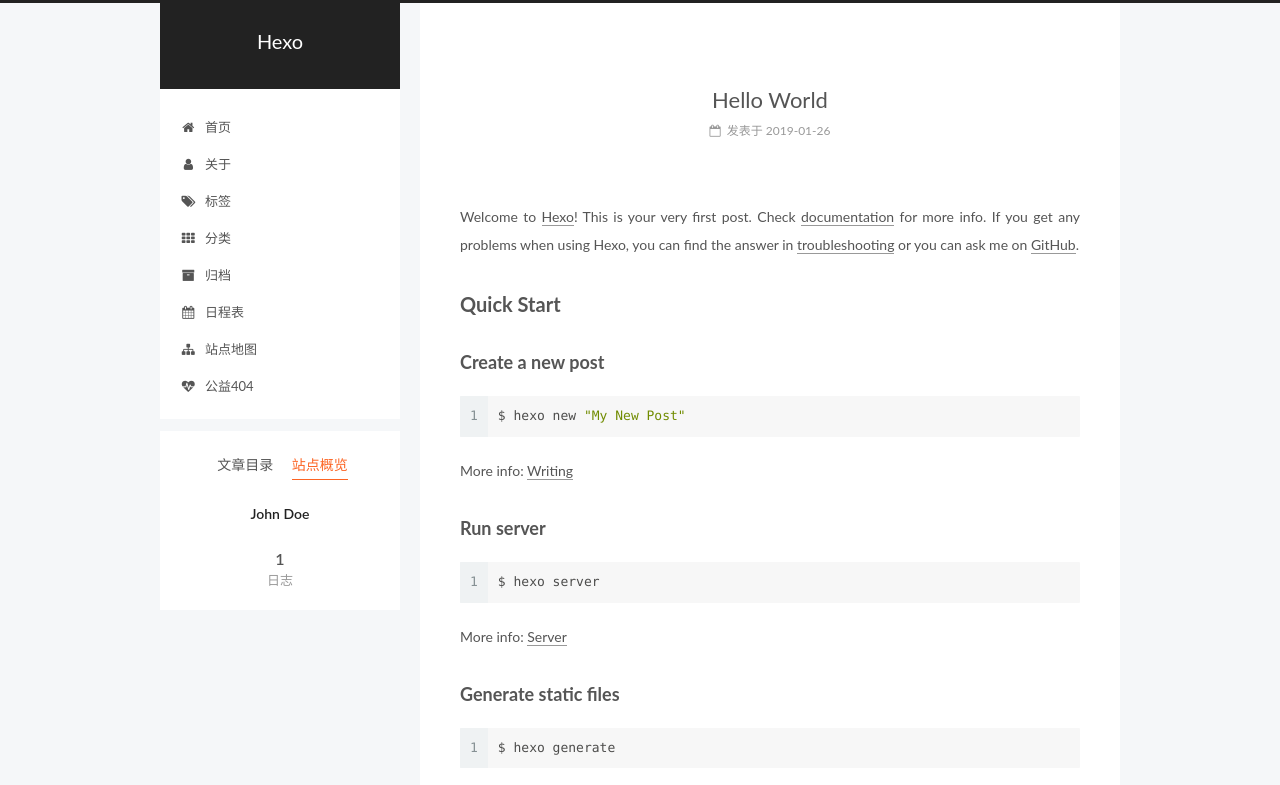
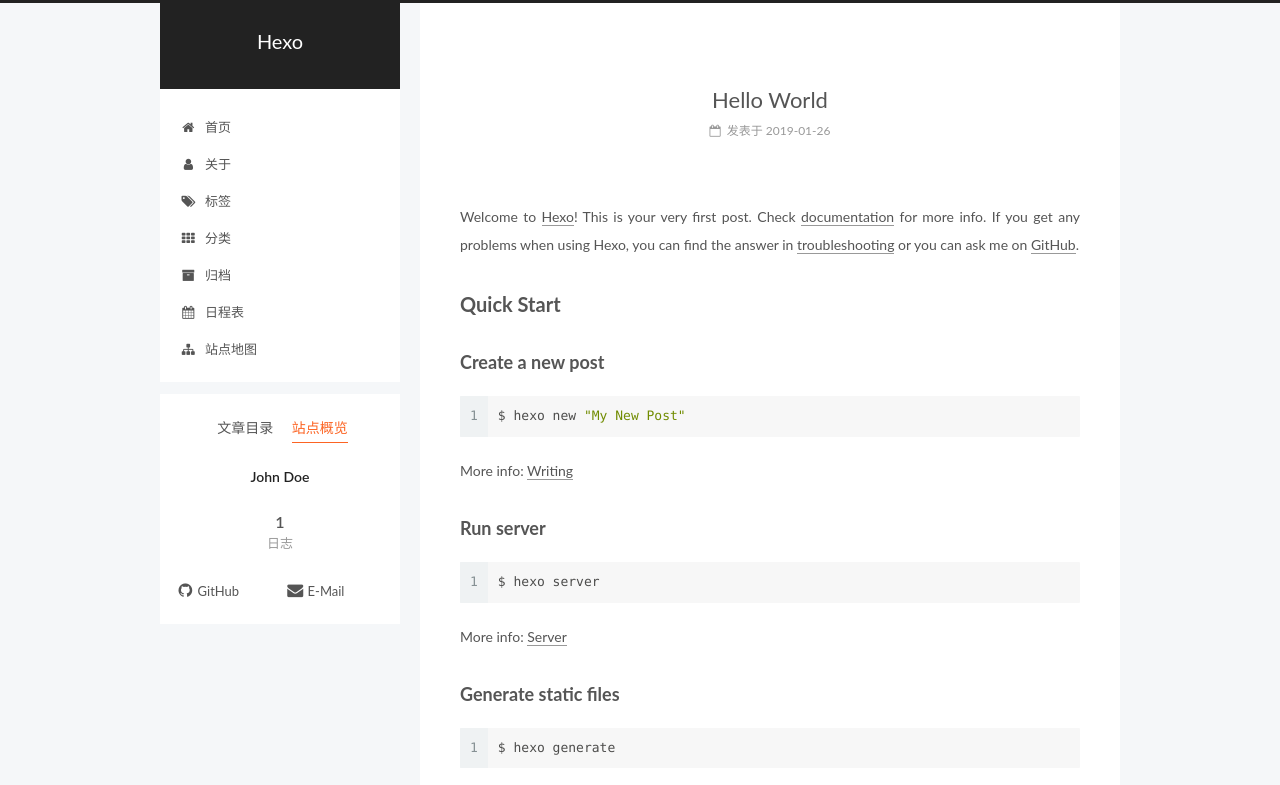
Before and after one commit to 530154436/530154436.github.io, a plain HTML site: page 2019/01/26/hello-world/index.html in a window 1280 px wide. Both pictures are taken after a click on the item "站点概览". Shown: the top 785 px of the page. Drawn offline with Linux system fonts and the light colour scheme.

Commit message:
Site updated: 2019-01-26 19:22:45

```diff
--- a/2019/01/26/hello-world/index.html
+++ b/2019/01/26/hello-world/index.html
@@ -250,16 +250,6 @@
         </li>
 
 
-        <li class="menu-item menu-item-commonweal">
-          <a href="/404/" rel="section">
-
-              <i class="menu-item-icon fa fa-fw fa-heartbeat"></i> <br>
-
-            公益404
-          </a>
-        </li>
-
-
 
     </ul>
 
@@ -475,6 +465,22 @@
 
 
 
+
+            <div class="links-of-author motion-element">
+
+                  <span class="links-of-author-item">
+                    <a href="https://github.com/yourname" target="_blank" title="GitHub">
+
+                        <i class="fa fa-fw fa-github"></i>GitHub</a>
+                  </span>
+
+                  <span class="links-of-author-item">
+                    <a href="mailto:yourname@gmail.com" target="_blank" title="E-Mail">
+
+                        <i class="fa fa-fw fa-envelope"></i>E-Mail</a>
+                  </span>
+
+            </div>
 
 
 
--- a/css/main.css
+++ b/css/main.css
@@ -1823,7 +1823,7 @@ pre .javascript .function {
   width: 4px;
   height: 4px;
   border-radius: 50%;
-  background: #1da826;
+  background: #ccff63;
 }
 .links-of-blogroll {
   font-size: 13px;
```
Also changed, not shown: archives/2019/01/index.html (+16 -10 lines), archives/2019/index.html (+16 -10 lines), archives/index.html (+16 -10 lines), index.html (+16 -10 lines).
